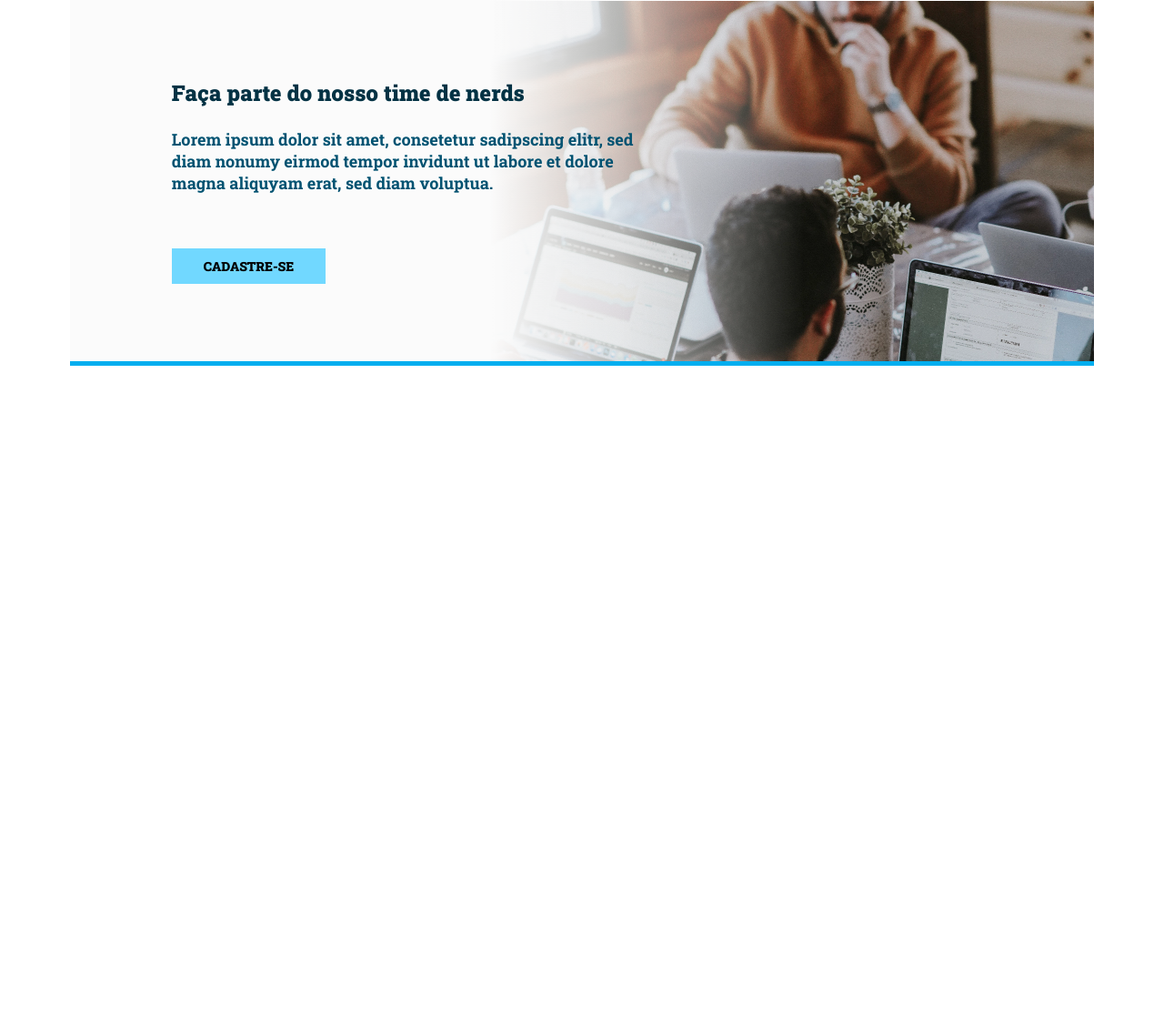
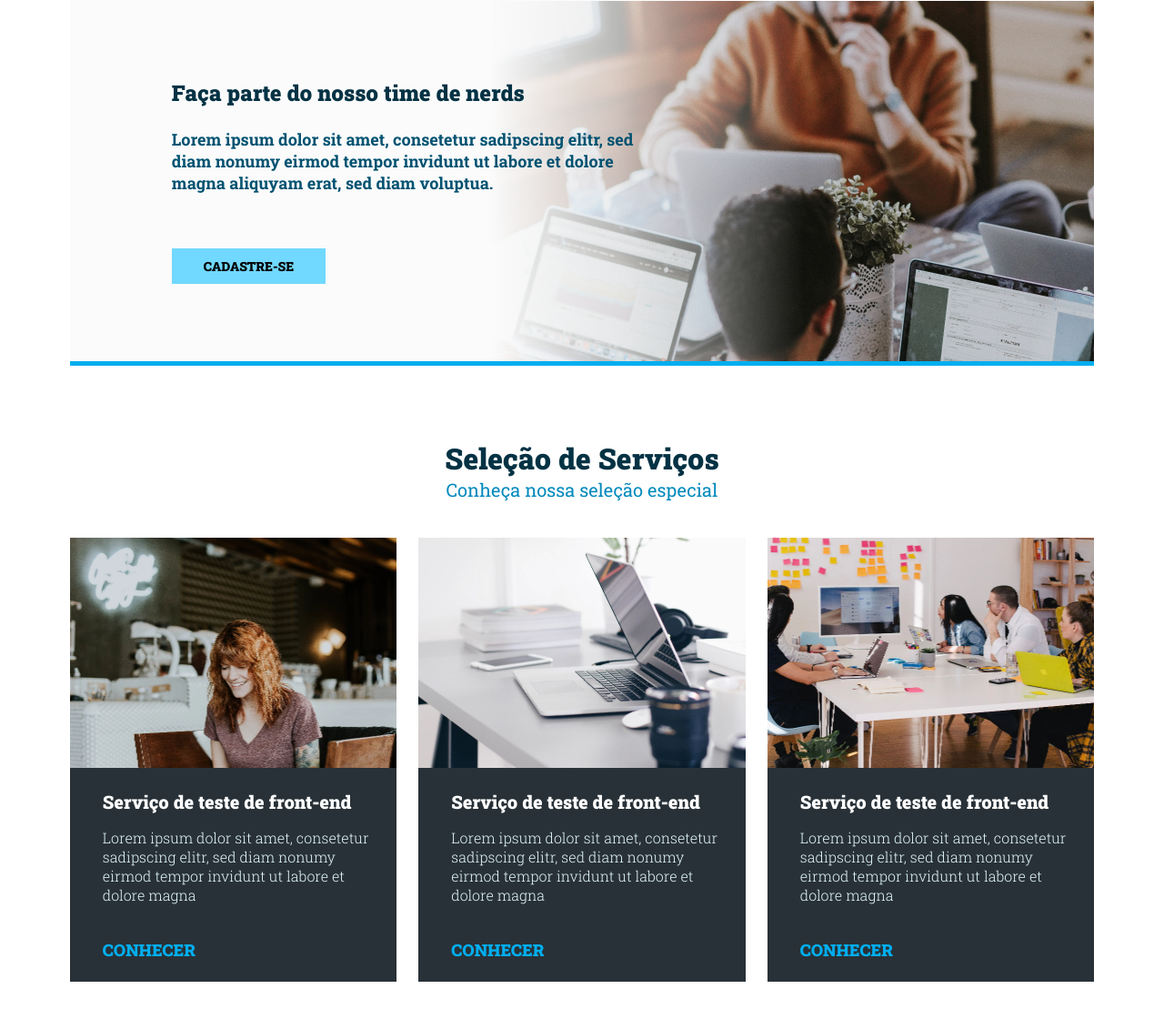
Before and after one commit to michelwene/teste-nerdweb, a plain HTML site: page index.html in a window 1280 px wide. Shown: the part 2048-3157 px from the top of the page at 91% size. Before the commit the page ends 2450 px from the top, so only its background shows below. Drawn offline with nearby package versions, Linux system fonts and the light colour scheme.

Commit message:
feat: selection-services

```diff
--- /dev/null
+++ b/assets/css/selection-services.css
@@ -0,0 +1,94 @@
+.selection-services{
+    width: 88vw;
+    margin: 5rem auto 0;
+}
+
+.selection-services h2{
+    text-align: center;
+    font-size: 2rem;
+    line-height: 2.6875rem;
+}
+
+.selection-services h2 + p{
+    color: var(--blue700);
+    font-size: 1.25rem;
+    text-align: center;
+    line-height: 1.625rem;
+
+}
+
+.selection-services__services{
+    column-gap: 1.5rem;
+    display: flex;
+    margin-top: 2.5rem;
+
+    width: auto;
+}
+
+.selection-services__item{
+display: flex;
+flex-direction: column;
+
+}
+
+.selection-services__item .card-service{
+background: url('../../assets/images/Imagem card serviço.png') center / cover no-repeat;
+display: inline-block;
+
+width: 100%;
+max-width: auto;
+height: 17.6875rem;
+
+}
+
+.selection-services__item .card-service-1{
+    background: url('../../assets/images/Imagem card serviço-1.png') center / cover no-repeat;
+    display: inline-block;
+
+    width: 100%;
+    max-width: auto;
+    height: 17.6875rem;
+
+}
+
+.selection-services__item .card-service-2{
+    background: url('../../assets/images/Imagem card serviço-2.png') center / cover no-repeat;
+    display: inline-block;
+
+    width: 100%;
+    max-width: auto;
+    height: 17.6875rem;
+}
+
+.selection-service__description{
+    background-color: var(--gray800);
+
+    position: relative;
+    padding: 1.5rem 1.5rem 1.5rem 2.25rem;
+    top: -1.875rem;
+    width: auto;
+}
+
+.selection-service__description h3{
+color: var(--white);
+font-size: 1.25rem;
+font-weight: 900;
+line-height: 1.625rem;
+}
+
+.selection-service__description p{
+    color: var(--blue100);
+    font-weight: 300;
+    line-height: 1.3125rem;
+
+    margin: 1rem 0 2.5rem;
+    }
+
+.selection-service__description a{
+    color: var(--blue500);
+    font-weight: 900;
+    font-size: 1.1429rem;
+    line-height: 1.1875rem;
+
+    text-transform: uppercase;
+}
--- a/index.html
+++ b/index.html
@@ -30,6 +30,7 @@
     <link rel="stylesheet" href="./assets/css/products.css" />
     <link rel="stylesheet" href="./assets/css/services.css" />
     <link rel="stylesheet" href="./assets/css/register.css" />
+    <link rel="stylesheet" href="./assets/css/selection-services.css" />
     <title>Nerd Web</title>
   </head>
   <body class="container">
@@ -225,6 +226,47 @@
         </div>
       </div>
     </main>
+    <section class="selection-services">
+      <div>
+        <h2>Seleção de Serviços</h2>
+        <p>Conheça nossa seleção especial</p>
+      </div>
+      <div class="selection-services__services">
+        <div class="selection-services__item">
+          <span class="card-service"></span>
+          <div class="selection-service__description">
+            <h3>Serviço de teste de front-end</h3>
+            <p>
+              Lorem ipsum dolor sit amet, consetetur sadipscing elitr, sed diam
+              nonumy eirmod tempor invidunt ut labore et dolore magna
+            </p>
+            <a href="">conhecer</a>
+          </div>
+        </div>
+        <div class="selection-services__item">
+          <span class="card-service-1"></span>
+          <div class="selection-service__description">
+            <h3>Serviço de teste de front-end</h3>
+            <p>
+              Lorem ipsum dolor sit amet, consetetur sadipscing elitr, sed diam
+              nonumy eirmod tempor invidunt ut labore et dolore magna
+            </p>
+            <a href="">conhecer</a>
+          </div>
+        </div>
+        <div class="selection-services__item">
+          <span class="card-service-2"></span>
+          <div class="selection-service__description">
+            <h3>Serviço de teste de front-end</h3>
+            <p>
+              Lorem ipsum dolor sit amet, consetetur sadipscing elitr, sed diam
+              nonumy eirmod tempor invidunt ut labore et dolore magna
+            </p>
+            <a href="">conhecer</a>
+          </div>
+        </div>
+      </div>
+    </section>
     <script src="https://unpkg.com/swiper@8/swiper-bundle.min.js"></script>
     <script src="./app/js/swiper.js" type="module"></script>
   </body>
```
